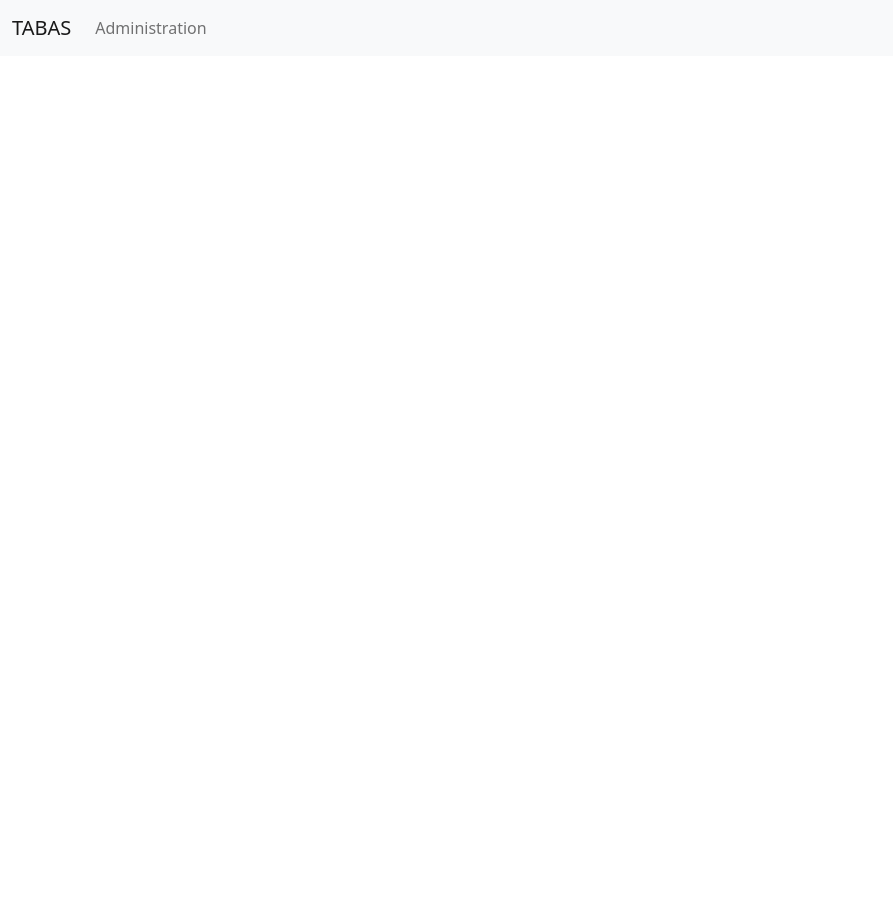
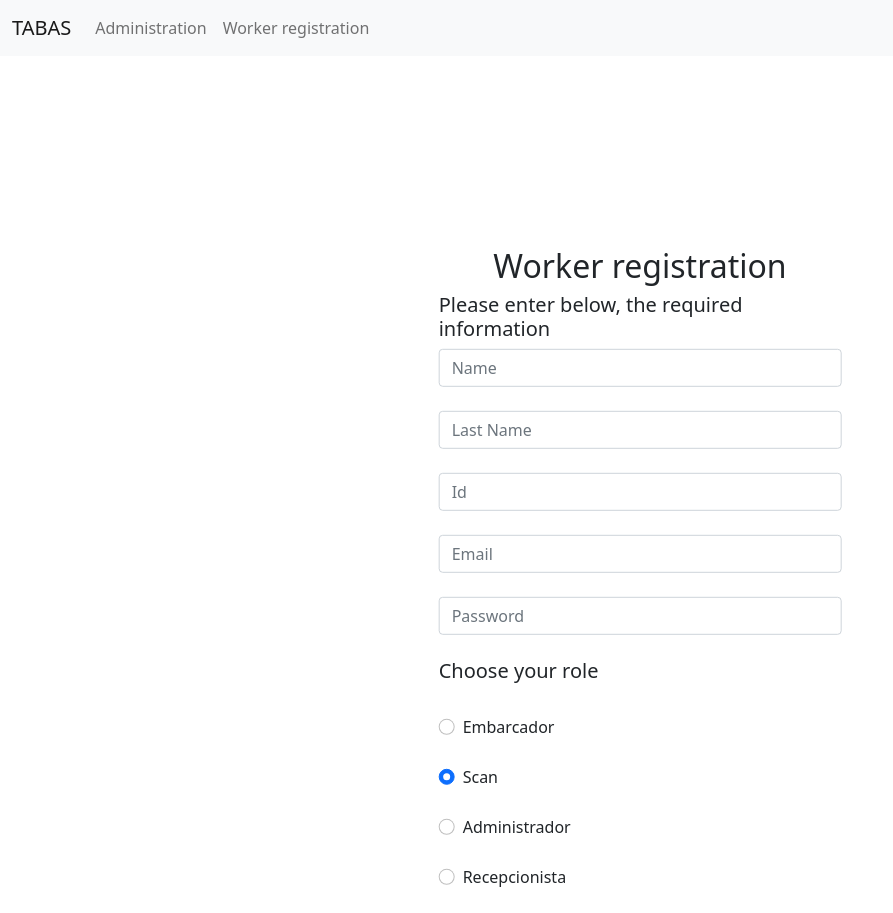
Before and after one commit to sebas0163/Tarea_corta__bases_TABAS, an Angular app in the folder Aplicación web/TABAS/: page /worker-registration in a window 1280 px wide. Before the commit this address led to /. Shown: the top 913 px of the page, without its empty margins (0-893 px from the left). Before the commit the page ends 800 px from the top, so only its background shows below. Built offline with nearby package versions, Linux system fonts and the light colour scheme.

Commit message:
[Add] Worker registration

```diff
--- a/Aplicación web/TABAS/src/app/app-routing.module.ts
+++ b/Aplicación web/TABAS/src/app/app-routing.module.ts
@@ -2,10 +2,12 @@ import { NgModule } from '@angular/core';
 import { RouterModule, Routes } from '@angular/router';
 import { LoginComponent } from './login/login.component';
 import { CommonModule } from '@angular/common';
+import { WorkerRegistrationComponent } from './worker-registration/worker-registration.component';
 
 const routes: Routes = [
   { path: "", pathMatch: "full", redirectTo: "/login" },
   { path: "login", component: LoginComponent },
+  { path: "worker-registration", component: WorkerRegistrationComponent },
 ];
 
 @NgModule({
--- a/Aplicación web/TABAS/src/app/app.component.html
+++ b/Aplicación web/TABAS/src/app/app.component.html
@@ -9,6 +9,9 @@
       <div class="navbar-nav">
         <a class="nav-link" routerLink="/login">Administration</a>
       </div>
+      <div class="navbar-nav">
+        <a class="nav-link" routerLink="/worker-registration">Worker registration</a>
+      </div>
     </div>
   </div>
 </nav>
--- a/Aplicación web/TABAS/src/app/app.module.ts
+++ b/Aplicación web/TABAS/src/app/app.module.ts
@@ -7,11 +7,13 @@ import { LoginComponent } from './login/login.component';
 
 import { HttpClientModule } from '@angular/common/http';
 import { ReactiveFormsModule, FormsModule } from '@angular/forms';
+import { WorkerRegistrationComponent } from './worker-registration/worker-registration.component';
 
 @NgModule({
   declarations: [
     AppComponent,
-    LoginComponent
+    LoginComponent,
+    WorkerRegistrationComponent
   ],
   imports: [
     BrowserModule,
--- /dev/null
+++ b/Aplicación web/TABAS/src/app/worker-registration/worker-registration.component.css
@@ -0,0 +1,6 @@
+.login-container{
+    position: absolute;
+    top: 75%;
+    left: 50%;
+    transform: translate(-50%,-50%);
+}
--- /dev/null
+++ b/Aplicación web/TABAS/src/app/worker-registration/worker-registration.component.html
@@ -0,0 +1,118 @@
+<div class="container ">
+    <div class="row">
+        <div class="login-container col-lg-4 col-md-6 col-sm-8 col-xs-12">
+            <div class="login-title text-center">
+                <h2><span>Worker registration</span></h2>
+            </div>
+            <div class="login-content">
+                <div class="login-header ">
+                    <h5>Please enter below, the required information</h5>
+                </div>
+                <div class="login-body">
+                    <form role="form" action="" method="post" class="login-form">
+                        <div class="form-group ">
+                            <div class="pos-r">
+                                <input id="form-username" type="text" name="form-username" placeholder="Name"
+                                    class="form-username form-control">
+                                <i class="fa fa-user"></i>
+                            </div>
+                        </div>
+                        <div class="br">
+                            <br>
+                        </div>
+                        <div class="form-group ">
+                            <div class="pos-r">
+                                <input id="form-lastname" type="text" name="form-lastname" placeholder="Last Name"
+                                    class="form-lastname form-control">
+                                <i class="fa fa-user"></i>
+                            </div>
+                        </div>
+                        <div class="br">
+                            <br>
+                        </div>
+                        <div class="form-group ">
+                            <div class="pos-r">
+                                <input id="form-id" type="text" name="form-id" placeholder="Id"
+                                    class="form-id form-control">
+                                <i class="fa fa-user"></i>
+                            </div>
+                        </div>
+                        <div class="br">
+                            <br>
+                        </div>
+                        <div class="form-group ">
+                            <div class="pos-r">
+                                <input id="form-email" type="text" name="form-email" placeholder="Email"
+                                    class="form-email form-control">
+                                <i class="fa fa-email"></i>
+                            </div>
+                        </div>
+                        <div class="br">
+                            <br>
+                        </div>
+                        <div class="form-group">
+                            <div class="pos-r">
+                                <input id="form-password" type="password" name="form-password" placeholder="Password"
+                                    class="form-password form-control">
+                                <i class="fa fa-lock"></i>
+                            </div>
+                        </div>
+                        <div class="br">
+                            <br>
+                        </div>
+                        <div class="role title ">
+                            <h5>Choose your role</h5>
+                        </div>
+                        <div class="br">
+                            <br>
+                        </div>
+                        <div class="form-check form-check-inline">
+                            <input class="form-check-input" type="radio" name="flexRadioDefault" id="flexRadioDefault1">
+                            <label class="form-check-label" for="flexRadioDefault1">
+                                Embarcador
+                            </label>
+                        </div>
+                        <div class="br">
+                            <br>
+                        </div>
+                        <div class="form-check form-check-inline">
+                            <input class="form-check-input" type="radio" name="flexRadioDefault" id="flexRadioDefault2"
+                                checked>
+                            <label class="form-check-label" for="flexRadioDefault2">
+                                Scan
+                            </label>
+                        </div>
+                        <div class="br">
+                            <br>
+                        </div>
+                        <div class="form-check form-check-inline">
+                            <input class="form-check-input" type="radio" name="flexRadioDefault" id="flexRadioDefault3">
+                            <label class="form-check-label" for="flexRadioDefault3">
+                                Administrador
+                            </label>
+                        </div>
+                        <div class="br">
+                            <br>
+                        </div>
+                        <div class="form-check form-check-inline">
+                            <input class="form-check-input" type="radio" name="flexRadioDefault" id="flexRadioDefault4">
+                            <label class="form-check-label" for="flexRadioDefault4">
+                                Recepcionista
+                            </label>
+                        </div>
+                        <div class="br">
+                            <br>
+                        </div>
+                        <div class="form-group">
+                            <button type="submit"
+                                class="btn btn-primary form-control"><strong>Register</strong></button>
+                        </div>
+
+                    </form>
+                </div> <!-- end  login-body -->
+            </div><!-- end  login-content -->
+
+        </div> <!-- end  login-container -->
+
+    </div>
+</div><!-- end container -->
--- /dev/null
+++ b/Aplicación web/TABAS/src/app/worker-registration/worker-registration.component.ts
@@ -0,0 +1,15 @@
+import { Component, OnInit } from '@angular/core';
+
+@Component({
+  selector: 'app-worker-registration',
+  templateUrl: './worker-registration.component.html',
+  styleUrls: ['./worker-registration.component.css']
+})
+export class WorkerRegistrationComponent implements OnInit {
+
+  constructor() { }
+
+  ngOnInit(): void {
+  }
+
+}
```
Also changed, not shown: 1 other file (tests, documents, lock files or other folders).
